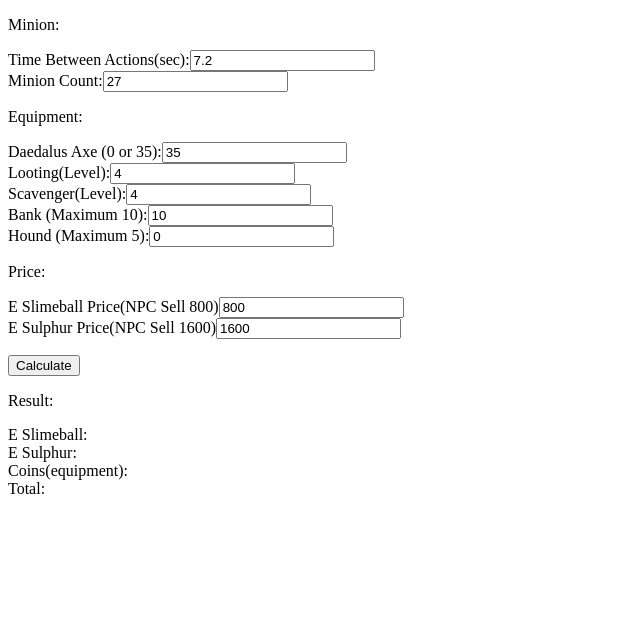
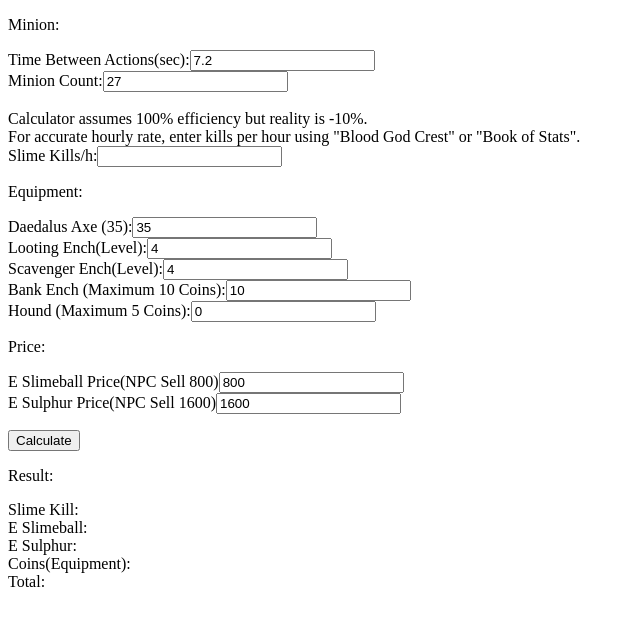
Before and after one commit to mat9369/slime-afk-calculator, a plain HTML site: page index.html in a window 1280 px wide. Shown: the whole page, without its empty margins (0-640 px from the left). Drawn offline with Linux system fonts and the light colour scheme.

Commit message:
Update index.html

```diff
--- a/index.html
+++ b/index.html
@@ -14,13 +14,18 @@
 
         function calculate() {
             let perhour = 3600/(get("time")/get("minioncount"));
-            let sulphur = perhour /160;
+            if(get("kill") != "") {
+                perhour = get("kill")
+            }
+            //let perhour = 12600;
+            let sulphur = perhour / 160;
             let slime = (perhour * 1.8 * (1 + 0.15 * get("looting"))) /160;
             let coin = (get("axe") + 0.3 * get("scavenger") + get("bank") + get("hound"))*perhour;
             let profit = sulphur*get("sulphur")+slime*get("slimeball")+coin;
+            set("resultkill","Slime Kill:" + perhour + "kill/hour")
             set("resultslime","E Slimeball:" + slime + "/hour");
             set("resultsulphur","E Sulphur:" + sulphur+ "/hour");
-            set("resultcoins","Coins:"+ coin + "/hour");
+            set("resultcoins","Coins(Equipment):"+ coin + "/hour");
             set("resulttotal","Total:" + profit + "/coins per hour");
         }
     </script>
@@ -37,12 +42,16 @@
     <label>Time Between Actions(sec):<input type="number" value="7.2" id="time"></label>
     <label>Minion Count:<input type="number" value="27" id="minioncount"></label>
 
+    <br>Calculator assumes 100% efficiency but reality is -10%.
+    <br>For accurate hourly rate, enter kills per hour using "Blood God Crest" or "Book of Stats".
+    <label>Slime Kills/h:<input type="number" value="" id="kill"></label>
+
     <p>Equipment:</p>
-    <label>Daedalus Axe (0 or 35):<input type="number" value="35" checked id="axe"></label>
-    <label>Looting(Level):<input type="number" value="4" id="looting"></label>
-    <label>Scavenger(Level):<input type="number" value="4" id="scavenger"></label>
-    <label>Bank (Maximum 10):<input type="number" value="10" id="bank"></label>
-    <label>Hound (Maximum 5):<input type="number" value="0" id="hound"></label>
+    <label>Daedalus Axe (35):<input type="number" value="35" checked id="axe"></label>
+    <label>Looting Ench(Level):<input type="number" value="4" id="looting"></label>
+    <label>Scavenger Ench(Level):<input type="number" value="4" id="scavenger"></label>
+    <label>Bank Ench (Maximum 10 Coins):<input type="number" value="10" id="bank"></label>
+    <label>Hound (Maximum 5 Coins):<input type="number" value="0" id="hound"></label>
 
     <p>Price:</p>
     <label>E Slimeball Price(NPC Sell 800)<input type="number" value="800" id="slimeball"></label>
@@ -50,11 +59,11 @@
 
     <p><button onclick="calculate()">Calculate</button></p>
 
-
     <p>Result:</p>
+    <label id="resultkill">Slime Kill:</label>
     <label id="resultslime">E Slimeball:</label>
     <label id="resultsulphur">E Sulphur:</label>
-    <label id="resultcoins">Coins(equipment):</label>
+    <label id="resultcoins">Coins(Equipment):</label>
     <label id="resulttotal">Total:</label>
 
 
```
